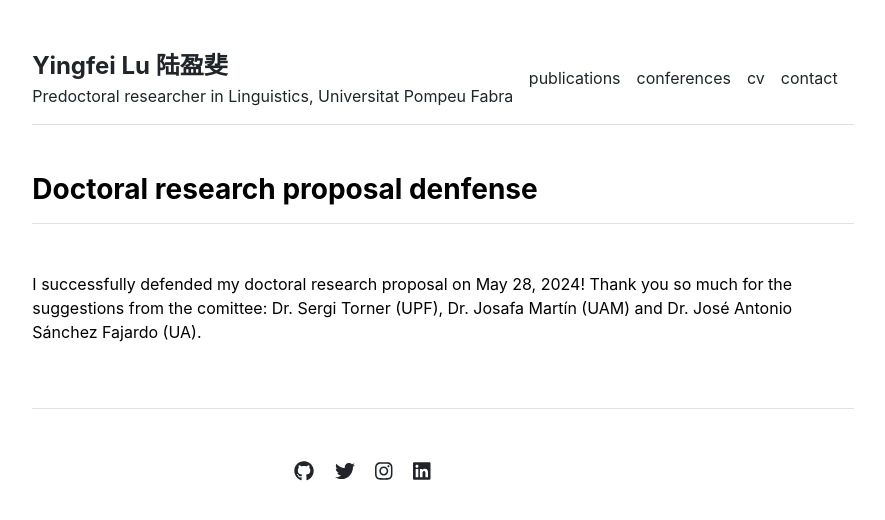
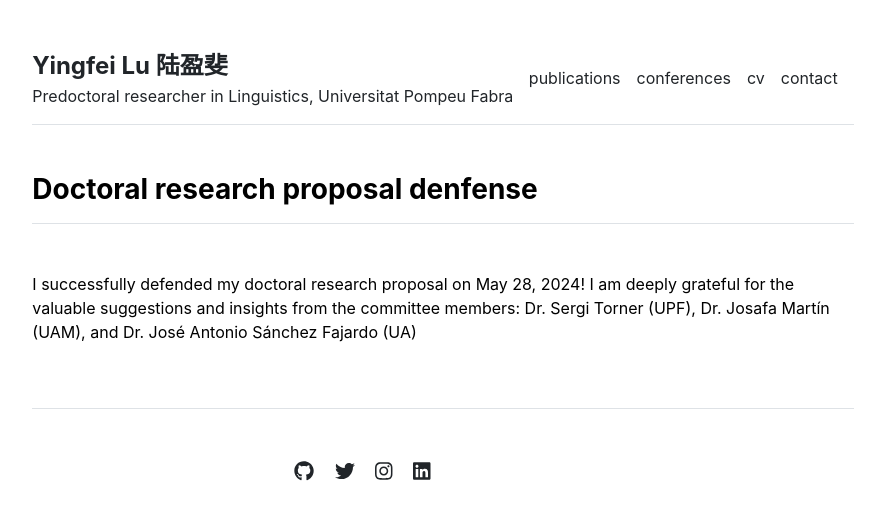
Before and after one commit to YingfeiLu/yingfeilu.github.io, a Jekyll site: the page built from _posts/2024-05-28-Doctoral research proposal denfense.md, in a window 1280 px wide. Shown: the top 520 px of the page, without its empty margins (197-1082 px from the left). Built offline with Jekyll 4.4.1, drawn with Linux system fonts in a browser that asks for light colours.

Commit message:
Update 2024-05-28-Doctoral research proposal denfense.md

```diff
--- a/_posts/2024-05-28-Doctoral research proposal denfense.md
+++ b/_posts/2024-05-28-Doctoral research proposal denfense.md
@@ -3,4 +3,4 @@ layout: post
 title: "Doctoral research proposal denfense"
 ---
 
-I successfully defended my doctoral research proposal on May 28, 2024! Thank you so much for the suggestions from the comittee: Dr. Sergi Torner (UPF), Dr. Josafa Martín (UAM) and Dr. José Antonio Sánchez Fajardo (UA).
+I successfully defended my doctoral research proposal on May 28, 2024! I am deeply grateful for the valuable suggestions and insights from the committee members: Dr. Sergi Torner (UPF), Dr. Josafa Martín (UAM), and Dr. José Antonio Sánchez Fajardo (UA)
```
